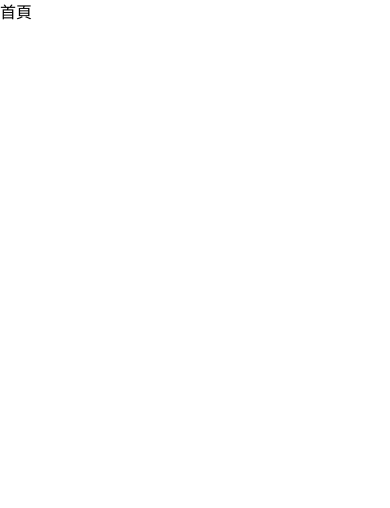
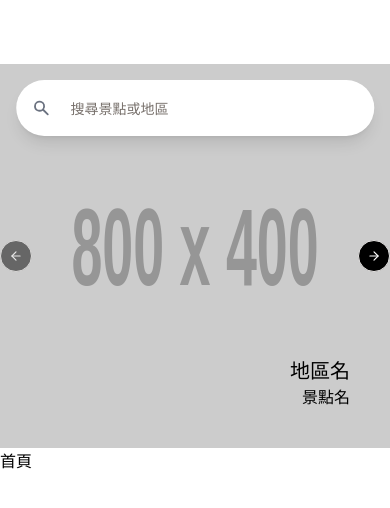
Before and after one commit to Ellielee308/wits-travel, a React (Vite) app: page / in a window 390 px wide. Shown: the top 508 px of the page. Built offline with nearby package versions, Linux system fonts and the light colour scheme.

Commit message:
feat: add carousel with search bar to home page for displaying featured attractions

```diff
--- a/package.json
+++ b/package.json
@@ -10,9 +10,11 @@
     "preview": "vite preview"
   },
   "dependencies": {
+    "@heroicons/react": "^1.0.6",
     "@radix-ui/react-slot": "^1.1.0",
     "class-variance-authority": "^0.7.0",
     "clsx": "^2.1.1",
+    "embla-carousel-react": "^8.2.0",
     "lucide-react": "^0.432.0",
     "react": "^18.3.1",
     "react-dom": "^18.3.1",
--- /dev/null
+++ b/src/components/ui/carousel.jsx
@@ -0,0 +1,193 @@
+import * as React from "react"
+import useEmblaCarousel from "embla-carousel-react";
+import { ArrowLeft, ArrowRight } from "lucide-react"
+
+import { cn } from "@/lib/utils"
+import { Button } from "@/components/ui/button"
+
+const CarouselContext = React.createContext(null)
+
+function useCarousel() {
+  const context = React.useContext(CarouselContext)
+
+  if (!context) {
+    throw new Error("useCarousel must be used within a <Carousel />")
+  }
+
+  return context
+}
+
+const Carousel = React.forwardRef((
+  {
+    orientation = "horizontal",
+    opts,
+    setApi,
+    plugins,
+    className,
+    children,
+    ...props
+  },
+  ref
+) => {
+  const [carouselRef, api] = useEmblaCarousel({
+    ...opts,
+    axis: orientation === "horizontal" ? "x" : "y",
+  }, plugins)
+  const [canScrollPrev, setCanScrollPrev] = React.useState(false)
+  const [canScrollNext, setCanScrollNext] = React.useState(false)
+
+  const onSelect = React.useCallback((api) => {
+    if (!api) {
+      return
+    }
+
+    setCanScrollPrev(api.canScrollPrev())
+    setCanScrollNext(api.canScrollNext())
+  }, [])
+
+  const scrollPrev = React.useCallback(() => {
+    api?.scrollPrev()
+  }, [api])
+
+  const scrollNext = React.useCallback(() => {
+    api?.scrollNext()
+  }, [api])
+
+  const handleKeyDown = React.useCallback((event) => {
+    if (event.key === "ArrowLeft") {
+      event.preventDefault()
+      scrollPrev()
+    } else if (event.key === "ArrowRight") {
+      event.preventDefault()
+      scrollNext()
+    }
+  }, [scrollPrev, scrollNext])
+
+  React.useEffect(() => {
+    if (!api || !setApi) {
+      return
+    }
+
+    setApi(api)
+  }, [api, setApi])
+
+  React.useEffect(() => {
+    if (!api) {
+      return
+    }
+
+    onSelect(api)
+    api.on("reInit", onSelect)
+    api.on("select", onSelect)
+
+    return () => {
+      api?.off("select", onSelect)
+    };
+  }, [api, onSelect])
+
+  return (
+    (<CarouselContext.Provider
+      value={{
+        carouselRef,
+        api: api,
+        opts,
+        orientation:
+          orientation || (opts?.axis === "y" ? "vertical" : "horizontal"),
+        scrollPrev,
+        scrollNext,
+        canScrollPrev,
+        canScrollNext,
+      }}>
+      <div
+        ref={ref}
+        onKeyDownCapture={handleKeyDown}
+        className={cn("relative", className)}
+        role="region"
+        aria-roledescription="carousel"
+        {...props}>
+        {children}
+      </div>
+    </CarouselContext.Provider>)
+  );
+})
+Carousel.displayName = "Carousel"
+
+const CarouselContent = React.forwardRef(({ className, ...props }, ref) => {
+  const { carouselRef, orientation } = useCarousel()
+
+  return (
+    (<div ref={carouselRef} className="overflow-hidden">
+      <div
+        ref={ref}
+        className={cn(
+          "flex",
+          orientation === "horizontal" ? "-ml-4" : "-mt-4 flex-col",
+          className
+        )}
+        {...props} />
+    </div>)
+  );
+})
+CarouselContent.displayName = "CarouselContent"
+
+const CarouselItem = React.forwardRef(({ className, ...props }, ref) => {
+  const { orientation } = useCarousel()
+
+  return (
+    (<div
+      ref={ref}
+      role="group"
+      aria-roledescription="slide"
+      className={cn(
+        "min-w-0 shrink-0 grow-0 basis-full",
+        orientation === "horizontal" ? "pl-4" : "pt-4",
+        className
+      )}
+      {...props} />)
+  );
+})
+CarouselItem.displayName = "CarouselItem"
+
+const CarouselPrevious = React.forwardRef(({ className, variant = "outline", size = "icon", ...props }, ref) => {
+  const { orientation, scrollPrev, canScrollPrev } = useCarousel()
+
+  return (
+    (<Button
+      ref={ref}
+      variant={variant}
+      size={size}
+      className={cn("absolute  h-8 w-8 rounded-full", orientation === "horizontal"
+        ? "-left-12 top-1/2 -translate-y-1/2"
+        : "-top-12 left-1/2 -translate-x-1/2 rotate-90", className)}
+      disabled={!canScrollPrev}
+      onClick={scrollPrev}
+      {...props}>
+      <ArrowLeft className="h-4 w-4" />
+      <span className="sr-only">Previous slide</span>
+    </Button>)
+  );
+})
+CarouselPrevious.displayName = "CarouselPrevious"
+
+const CarouselNext = React.forwardRef(({ className, variant = "outline", size = "icon", ...props }, ref) => {
+  const { orientation, scrollNext, canScrollNext } = useCarousel()
+
+  return (
+    (<Button
+      ref={ref}
+      variant={variant}
+      size={size}
+      className={cn("absolute h-8 w-8 rounded-full", orientation === "horizontal"
+        ? "-right-12 top-1/2 -translate-y-1/2"
+        : "-bottom-12 left-1/2 -translate-x-1/2 rotate-90", className)}
+      disabled={!canScrollNext}
+      onClick={scrollNext}
+      {...props}>
+      <ArrowRight className="h-4 w-4" />
+      <span className="sr-only">Next slide</span>
+    </Button>)
+  );
+})
+CarouselNext.displayName = "CarouselNext"
+
+export { Carousel, CarouselContent, CarouselItem, CarouselPrevious, CarouselNext };
--- /dev/null
+++ b/src/components/ui/input.jsx
@@ -0,0 +1,19 @@
+import * as React from "react"
+
+import { cn } from "@/lib/utils"
+
+const Input = React.forwardRef(({ className, type, ...props }, ref) => {
+  return (
+    (<input
+      type={type}
+      className={cn(
+        "flex h-10 w-full rounded-md border border-stone-200 bg-white px-3 py-2 text-sm ring-offset-white file:border-0 file:bg-transparent file:text-sm file:font-medium placeholder:text-stone-500 focus-visible:outline-none focus-visible:ring-2 focus-visible:ring-stone-950 focus-visible:ring-offset-2 disabled:cursor-not-allowed disabled:opacity-50 dark:border-stone-800 dark:bg-stone-950 dark:ring-offset-stone-950 dark:placeholder:text-stone-400 dark:focus-visible:ring-stone-300",
+        className
+      )}
+      ref={ref}
+      {...props} />)
+  );
+})
+Input.displayName = "Input"
+
+export { Input }
--- a/src/index.css
+++ b/src/index.css
@@ -1,3 +1,9 @@
 @tailwind base;
 @tailwind components;
 @tailwind utilities;
+
+@layer base {
+  body {
+    @apply font-sans;
+  }
+}
--- a/src/pages/Home/Carousel.jsx
+++ b/src/pages/Home/Carousel.jsx
@@ -1 +1,62 @@
-export default function Carousel() {}
+import {
+  Carousel as UICarousel,
+  CarouselContent,
+  CarouselItem,
+  CarouselNext,
+  CarouselPrevious,
+} from "@/components/ui/carousel";
+import { Input } from "@/components/ui/input";
+import { SearchIcon } from "@heroicons/react/solid";
+
+export default function Carousel() {
+  return (
+    <>
+      <div className="relative mx-auto mt-16 w-full">
+        <UICarousel>
+          <div className="absolute left-1/2 top-4 z-10 flex h-14 w-11/12 -translate-x-1/2 transform items-center rounded-full bg-white px-4 py-2 shadow-lg">
+            <SearchIcon className="mr-2 h-5 w-5 text-gray-500" />
+            <Input
+              className="h-full w-full border-none focus:ring-0"
+              type="text"
+              placeholder="搜尋景點或地區"
+            />
+          </div>
+          <CarouselContent className="flex">
+            <CarouselItem className="w-full flex-shrink-0">
+              <img
+                src="https://via.placeholder.com/800x400?text=Slide+1"
+                alt="Slide 1"
+                className="h-96 w-full md:h-64"
+              />
+              <div className="absolute bottom-16 right-10 text-xl">地區名</div>
+              <div className="text-1xl absolute bottom-10 right-10">景點名</div>
+            </CarouselItem>
+            <CarouselItem className="w-full flex-shrink-0">
+              <img
+                src="https://via.placeholder.com/800x400?text=Slide+2"
+                alt="Slide 2"
+                className="h-96 w-full md:h-64"
+              />
+            </CarouselItem>
+            <CarouselItem className="w-full flex-shrink-0">
+              <img
+                src="https://via.placeholder.com/800x400?text=Slide"
+                alt="Slide 3"
+                className="h-96 w-full md:h-64"
+              />
+            </CarouselItem>
+          </CarouselContent>
+          <CarouselPrevious className="absolute left-0 top-1/2 -translate-y-1/2 transform rounded-full bg-black p-2 text-white md:hidden" />
+          <CarouselNext className="absolute right-0 top-1/2 -translate-y-1/2 transform rounded-full bg-black p-2 text-white md:hidden" />
+        </UICarousel>
+
+        {/* Indicators */}
+        <div className="absolute bottom-4 left-1/2 hidden -translate-x-1/2 transform space-x-2 md:flex">
+          <span className="h-2 w-2 rounded-full bg-gray-500"></span>
+          <span className="h-2 w-2 rounded-full bg-gray-500"></span>
+          <span className="h-2 w-2 rounded-full bg-gray-500"></span>
+        </div>
+      </div>
+    </>
+  );
+}
--- a/src/pages/Home/index.jsx
+++ b/src/pages/Home/index.jsx
@@ -1,6 +1,9 @@
+import Carousel from "./Carousel";
+
 export default function Home() {
   return (
     <>
+      <Carousel />
       <h1>首頁</h1>
     </>
   );
--- a/tailwind.config.js
+++ b/tailwind.config.js
@@ -2,10 +2,10 @@
 module.exports = {
   darkMode: ["class"],
   content: [
-    './pages/**/*.{js,jsx}',
-    './components/**/*.{js,jsx}',
-    './app/**/*.{js,jsx}',
-    './src/**/*.{js,jsx}',
+    "./pages/**/*.{js,jsx}",
+    "./components/**/*.{js,jsx}",
+    "./app/**/*.{js,jsx}",
+    "./src/**/*.{js,jsx}",
   ],
   prefix: "",
   theme: {
@@ -17,6 +17,14 @@ module.exports = {
       },
     },
     extend: {
+      fontFamily: {
+        sans: ["Noto Sans TC", "sans-serif"], // 定義字體族群
+      },
+      screens: {
+        md: "576px",
+        lg: "992px",
+        xl: "1200px",
+      },
       keyframes: {
         "accordion-down": {
           from: { height: "0" },
@@ -34,4 +42,4 @@ module.exports = {
     },
   },
   plugins: [require("tailwindcss-animate")],
-}
+};
```
Also changed, not shown: 1 other file (tests, documents, lock files or other folders).
